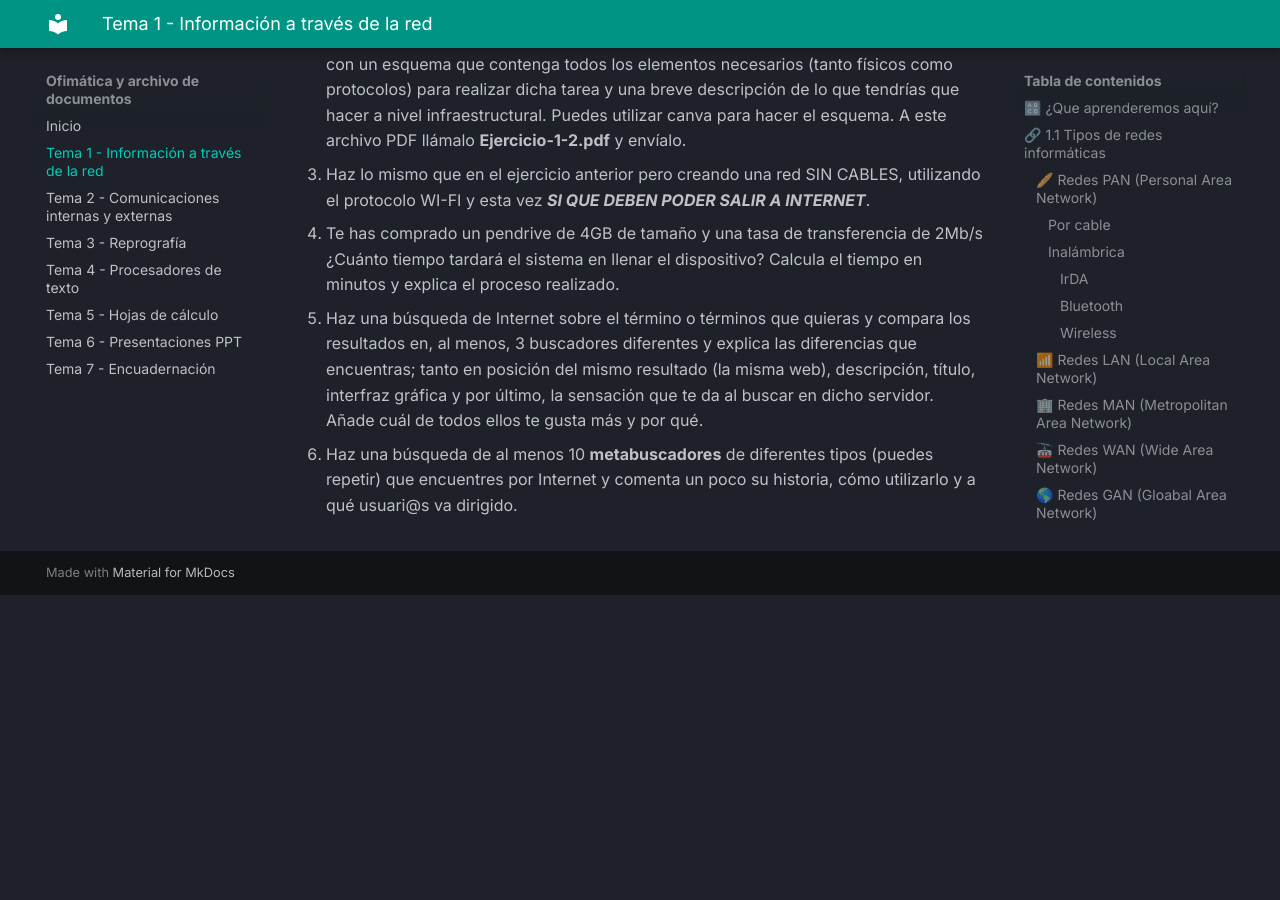
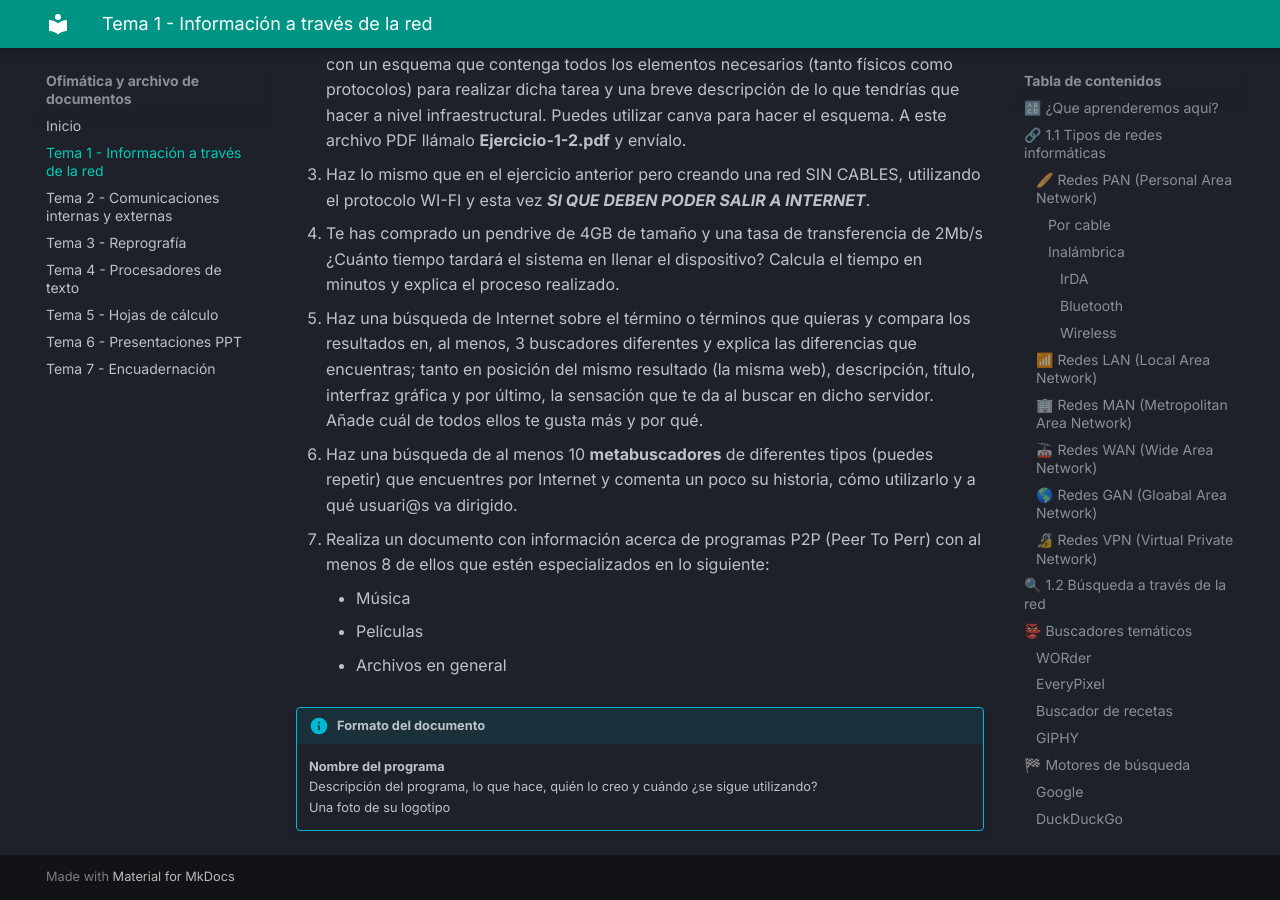
Before and after one commit to lalemanf/ofimatica, an MkDocs documentation site: the page built from docs/01-redes.md, in a window 1280 px wide and 900 px high, scrolled down 11206 px. Built offline with MkDocs 1.6.1 and Material for MkDocs 9.7.7, drawn with Linux system fonts in a browser that asks for light colours; before the commit the page ends 11801 px from its top, so only the background shows below that.

Commit message:
nuevo contenido

```diff
--- a/docs/01-redes.md
+++ b/docs/01-redes.md
@@ -252,3 +252,14 @@ Un buscador normal recopila la información de las páginas mediante su indexaci
 5. Haz una búsqueda de Internet sobre el término o términos que quieras y compara los resultados en, al menos, 3 buscadores diferentes y explica las diferencias que encuentras; tanto en posición del mismo resultado (la misma web), descripción, título, interfraz gráfica y por último, la sensación que te da al buscar en dicho servidor. Añade cuál de todos ellos te gusta más y por qué.
 
 6. Haz una búsqueda de al menos 10 **metabuscadores** de diferentes tipos (puedes repetir) que encuentres por Internet y comenta un poco su historia, cómo utilizarlo y a qué usuari@s va dirigido.
+
+7. Realiza un documento con información acerca de programas P2P (Peer To Perr) con al menos 8 de ellos que estén especializados en lo siguiente:
+
+    - Música
+    - Películas
+    - Archivos en general
+
+!!! INFO "Formato del documento"
+    **Nombre del programa** <br>
+    Descripción del programa, lo que hace, quién lo creo y cuándo ¿se sigue utilizando?<br>
+    Una foto de su logotipo
```
Also changed, not shown: site/01-redes/index.html, 1 other file.
